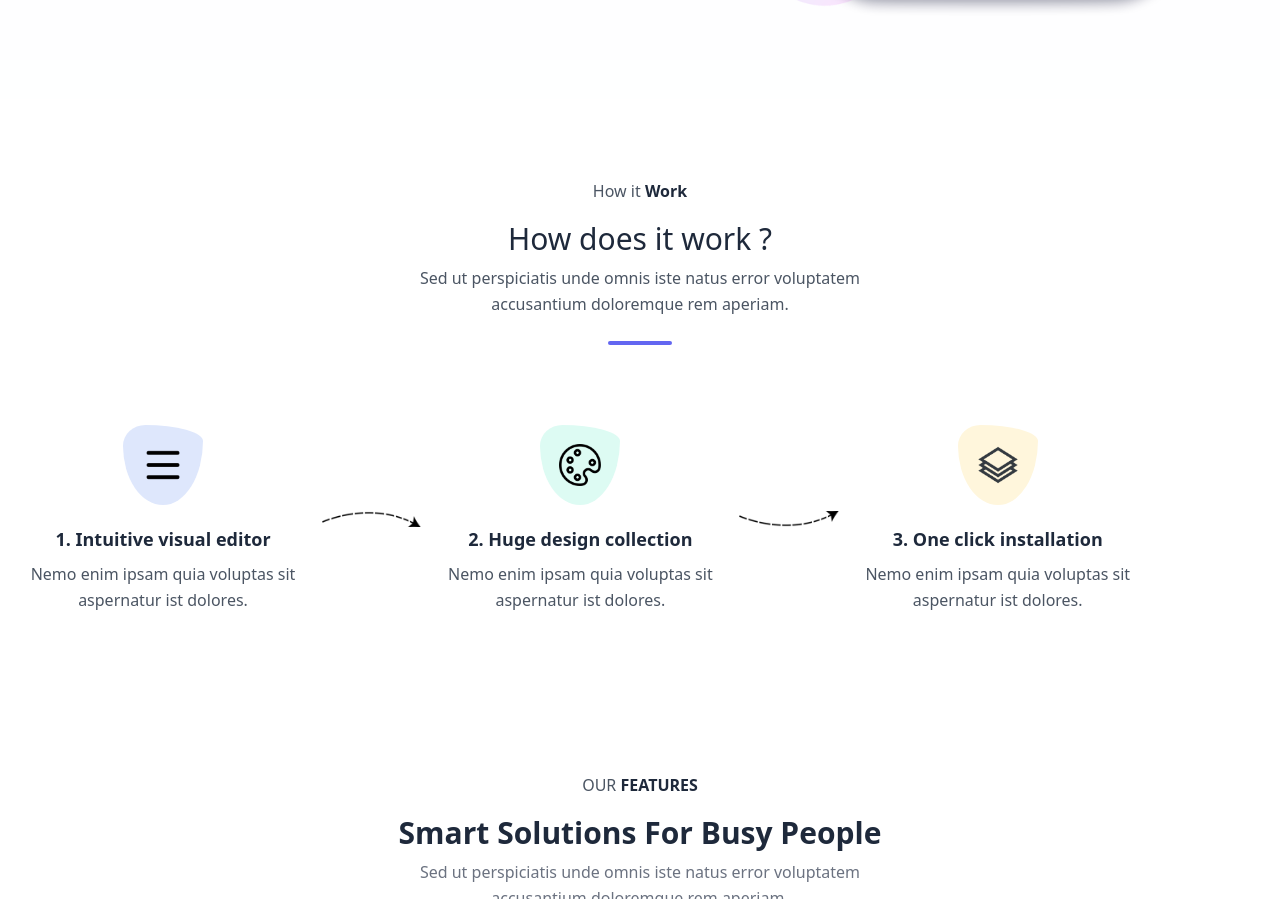
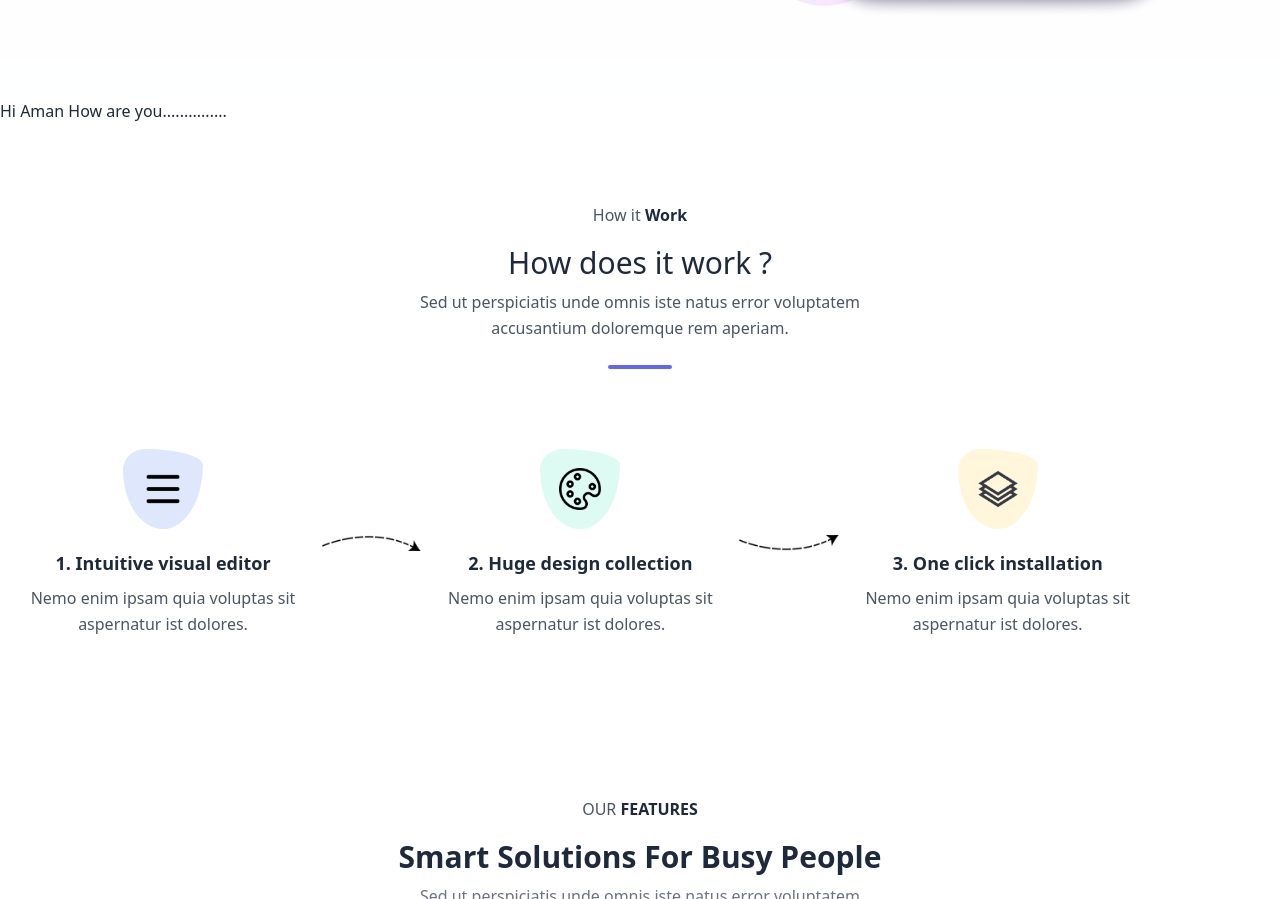
Before and after one commit to SolankiAman004/AppexyApplication, a website: page index.html in a window 1280 px wide. Shown: the part 897-1796 px from the top of the page. Drawn offline with nearby package versions, Linux system fonts and the light colour scheme.

Commit message:
# On branch main # in branch is up to date with 'origin/main'. # # Changes to be committed: #	modified:   index.html #

```diff
--- a/index.html
+++ b/index.html
@@ -97,7 +97,7 @@
           </section>
         </div>
     </div>
-
+<h1>Hi Aman How are you...............</h1>
     <!-- section 2 started -->
     <section class="text-gray-600 body-font">
           <div class="container px-5 py-20 mx-auto">
```
